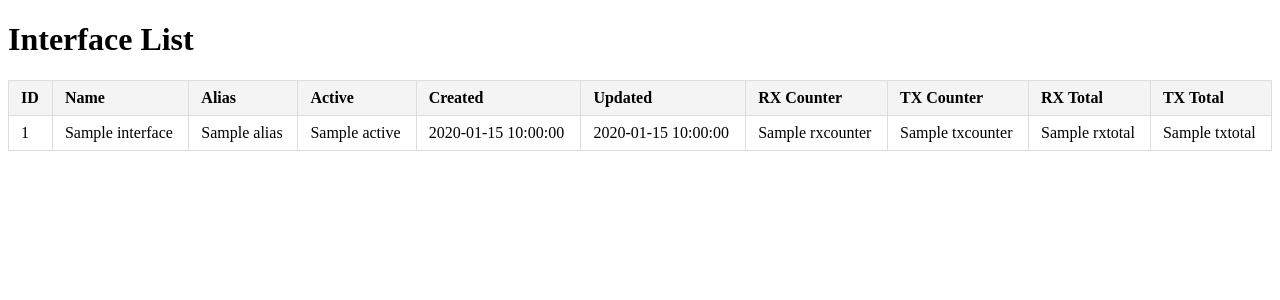
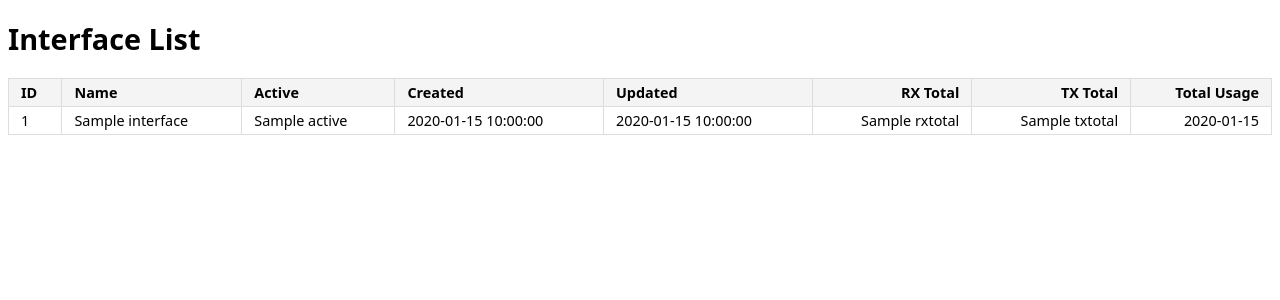
Before and after one commit to anbuchelva/vnstat-dashboard, a FastAPI app: template templates/index.html in a window 1280 px wide. Shown: the top 300 px of the page. Run offline with FastAPI, Linux system fonts and the light colour scheme; the template is opened without the code that fills it: most values are stand-ins (such as "Sample title", 1, 10 or a date in 2020).

Commit message:
add total usage and minor tweaks in web page

```diff
--- a/app/app.py
+++ b/app/app.py
@@ -18,5 +18,7 @@ async def home(request: Request):
     for interface in interfaces:
         interface['rxtotal'] = format_bytes(interface['rxtotal'])
         interface['txtotal'] = format_bytes(interface['txtotal'])
+        interface['alltime'] = format_bytes(interface['alltime'])
+        interface['active'] = True if interface['active'] == 1 else False
 
     return templates.TemplateResponse("index.html", {"request": request, "interfaces": interfaces})
--- a/app/helper.py
+++ b/app/helper.py
@@ -40,7 +40,8 @@ def fetch_interfaces(db_path=DATABASE_URL):
             rxcounter=row[6],
             txcounter=row[7],
             rxtotal=row[8],
-            txtotal=row[9]
+            txtotal=row[9],
+            alltime = row[8] + row[9]
         ).dict()
         for row in result
     ]
--- a/app/schemas.py
+++ b/app/schemas.py
@@ -13,6 +13,7 @@ class Interface(BaseModel):
     txcounter: int
     rxtotal: int
     txtotal: int
+    alltime: int
 
     class Config:
         from_attributes = True
--- a/static/css/style.css
+++ b/static/css/style.css
@@ -0,0 +1,19 @@
+body {
+    font-family: sans;
+    font-size: 0.9rem;
+}
+table {
+    width: 100%;
+    border-collapse: collapse;
+}
+th, td {
+    padding: 4px 12px;
+    text-align: left;
+    border: 1px solid #ddd;
+}
+th {
+    background-color: #f4f4f4;
+}
+.text-right{
+    text-align: right;
+}
--- a/templates/index.html
+++ b/templates/index.html
@@ -6,20 +6,7 @@
     <meta charset="UTF-8">
     <meta name="viewport" content="width=device-width, initial-scale=1.0">
     <title>Interfaces</title>
-    <style>
-        table {
-            width: 100%;
-            border-collapse: collapse;
-        }
-        th, td {
-            padding: 8px 12px;
-            text-align: left;
-            border: 1px solid #ddd;
-        }
-        th {
-            background-color: #f4f4f4;
-        }
-    </style>
+    <link rel="stylesheet" href="{{ url_for('static', path='/css/style.css') }}" />
 </head>
 <body>
     <h1>Interface List</h1>
@@ -29,14 +16,12 @@
             <tr>
                 <th>ID</th>
                 <th>Name</th>
-                <th>Alias</th>
                 <th>Active</th>
                 <th>Created</th>
                 <th>Updated</th>
-                <th>RX Counter</th>
-                <th>TX Counter</th>
-                <th>RX Total</th>
-                <th>TX Total</th>
+                <th class="text-right">RX Total</th>
+                <th class="text-right">TX Total</th>
+                <th class="text-right">Total Usage</th>
             </tr>
         </thead>
         <tbody>
@@ -44,14 +29,12 @@
             <tr>
                 <td>{{ interface.id }}</td>
                 <td>{{ interface.name }}</td>
-                <td>{{ interface.alias or 'N/A' }}</td>
                 <td>{{ interface.active }}</td>
                 <td>{{ interface.created }}</td>
                 <td>{{ interface.updated }}</td>
-                <td>{{ interface.rxcounter }}</td>
-                <td>{{ interface.txcounter }}</td>
-                <td>{{ interface.rxtotal }}</td>
-                <td>{{ interface.txtotal }}</td>
+                <td class="text-right">{{ interface.rxtotal }}</td>
+                <td class="text-right">{{ interface.txtotal }}</td>
+                <td class="text-right">{{ interface.alltime }}</td>
             </tr>
             {% endfor %}
         </tbody>
```
